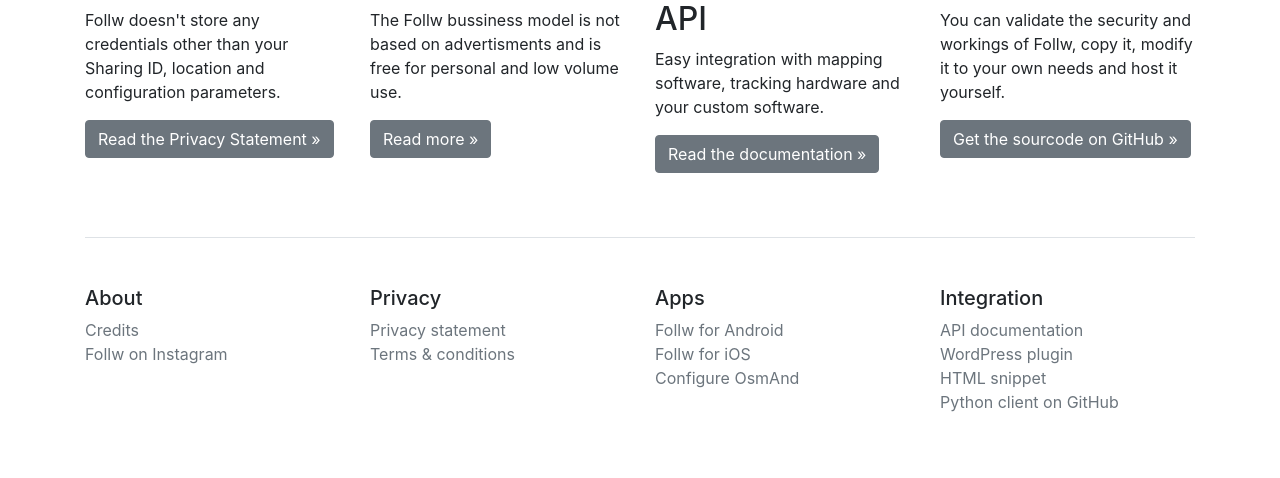
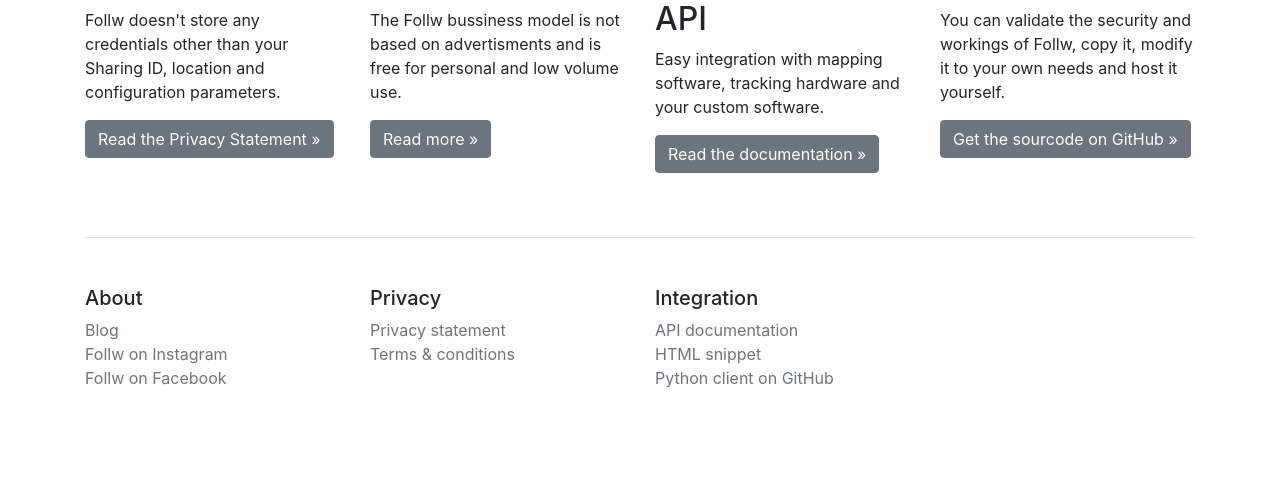
Before and after one commit to rrooggiieerr/Follw.web, a PHP site: page / in a window 1280 px wide. Shown: the part 510-988 px from the top of the page. After the commit the page ends 898 px from the top, so only its background shows below. Run offline with PHP 8.4, Linux system fonts and the light colour scheme.

Commit message:
Updates to static content

```diff
--- a/application/views/footer.php
+++ b/application/views/footer.php
@@ -1,3 +1,6 @@
+<?php
+global $configuration;
+?>
 				<footer class="pt-4 my-md-5 pt-md-5 border-top">
 					<div class="row">
 						<div class="col-md">
@@ -5,36 +8,43 @@
 								<div class="col">
 									<h5>About</h5>
 									<ul class="list-unstyled text-small">
-										<li><a class="text-muted" href="/credits">Credits</a></li>
-										<li><a class="text-muted" href="https://www.instagram.com/follw.app/" target="_blank">Follw on Instagram</a></li>
+										<li><a class="text-muted" href="https://blog.follw.app/" target="_blank" rel="noopener noreferrer">Blog</a></li>
+										<li><a class="text-muted" href="https://www.instagram.com/follw.app/" target="_blank" rel="noopener noreferrer">Follw on Instagram</a></li>
+										<li><a class="text-muted" href="https://www.facebook.com/follwapp" target="_blank" rel="noopener noreferrer">Follw on Facebook</a></li>
 									</ul>
 								</div>
 								<div class="col">
 									<h5>Privacy</h5>
 									<ul class="list-unstyled text-small">
-										<li><a class="text-muted" href="/privacy">Privacy statement</a></li>
-										<li><a class="text-muted" href="/terms">Terms & conditions</a></li>
+										<li><a class="text-muted" href="/privacy" rel="noopener noreferrer">Privacy statement</a></li>
+										<li><a class="text-muted" href="/terms" rel="noopener noreferrer">Terms &amp; conditions</a></li>
 									</ul>
 								</div>
 							</div>
 						</div>
 						<div class="col-md">
 							<div class="row">
+<?php if(isset($configuration['app'])) {
+	$platforms = [ 'play' => 'Android',
+		'itunes' => 'iOS'
+	];
+?>
 								<div class="col">
 									<h5>Apps</h5>
 									<ul class="list-unstyled text-small">
-										<li><a class="text-muted" href="https://play.google.com/store/apps/details?id=app.follw.share" target="_blank">Follw for Android</a></li>
-										<li><a class="text-muted" href="#" target="_blank">Follw for iOS</a></li>
-										<li><a class="text-muted" href="/osmand">Configure OsmAnd</a></li>
+<?php	foreach($configuration['app'] as $app) { ?>
+										<li><a class="text-muted" href="<?= $app['url'] ?>" target="_blank" rel="noopener noreferrer">Follw for <?= $platforms[$app['platform']] ?></a></li>
+<?php	} ?>
 									</ul>
 								</div>
+<?php } ?>
 								<div class="col">
 									<h5>Integration</h5>
 									<ul class="list-unstyled text-small">
-										<li><a class="text-muted" href="/apidoc">API documentation</a></li>
-										<li><a class="text-muted" href="/wordpress">WordPress plugin</a></li>
-										<li><a class="text-muted" href="/htmlsnippet">HTML snippet</a></li>
-										<li><a class="text-muted" href="https://github.com/rrooggiieerr/Follw.py" target="_blank">Python client on GitHub</a></li>
+										<li><a class="text-muted" href="/apidoc" rel="noopener noreferrer">API documentation</a></li>
+<?php //								<li><a class="text-muted" href="/wordpress" rel="noopener noreferrer">WordPress plugin</a></li>  ?>
+										<li><a class="text-muted" href="/htmlsnippet" rel="noopener noreferrer">HTML snippet</a></li>
+										<li><a class="text-muted" href="https://github.com/rrooggiieerr/Follw.py" target="_blank" rel="noopener noreferrer">Python client on GitHub</a></li>
 									</ul>
 								</div>
 							</div>
--- a/application/views/htmlsnippet.php
+++ b/application/views/htmlsnippet.php
@@ -1,3 +1,6 @@
+<?php
+global $protocol;
+?>
 					<h4>Integrate Follow URL in your Website</h4>
 					<p>You can embed a map with your location in any website by including the following code in you HTML
 					header.</p>
--- a/application/views/intro.php
+++ b/application/views/intro.php
@@ -34,7 +34,7 @@
 					<p>Start sharing any location, it doesn't have to be where you currently are, by generating a Sharing ID.
 					Configure who can follow you when, prospone or retract following permission anytime and limit the follow
 					duration. You are in control.</p>
-					<p><a class="btn btn-primary btn-lg" href="/generatesharingid" role="button" rel="nofollow">Start sharing any location &raquo;</a></p>
+					<p><a class="btn btn-primary btn-lg" href="/generateshareid" role="button" rel="nofollow">Start sharing any location &raquo;</a></p>
 				</div>
 			</div>
 			<div class="container">
--- a/application/views/osmand.php
+++ /dev/null
@@ -1,6 +0,0 @@
-					<h4>Configure OsmAnd</h4>
-					<p>Install OsmAnd from the Google Play Store or Apple App Store and use the logging functionality to
-					share your location.</p>
-					<p>You can configure OsmAnd to automatically log your current position when you are online</p>
-					<p><?= $protocol . $_SERVER['HTTP_HOST'] ?>/<?=$shareid?>?la={0}&amp;lo={1}&amp;hd={3}&amp;al={4}&amp;sp={5}</p>
-					<p>Set the <i>time buffer</i> to the lowest value of 1 minute.</p>
```
Also changed, not shown: application/views/privacy.php (added), application/views/terms.php (added).
